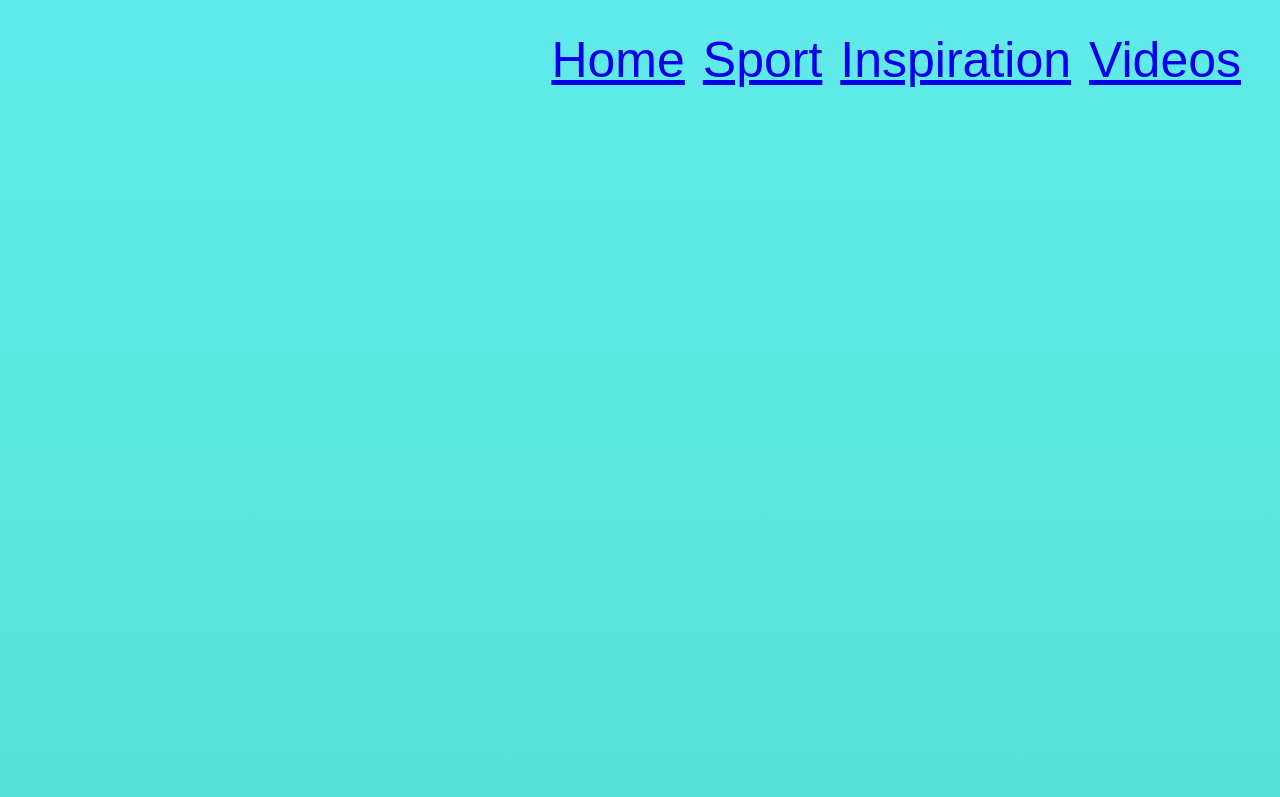
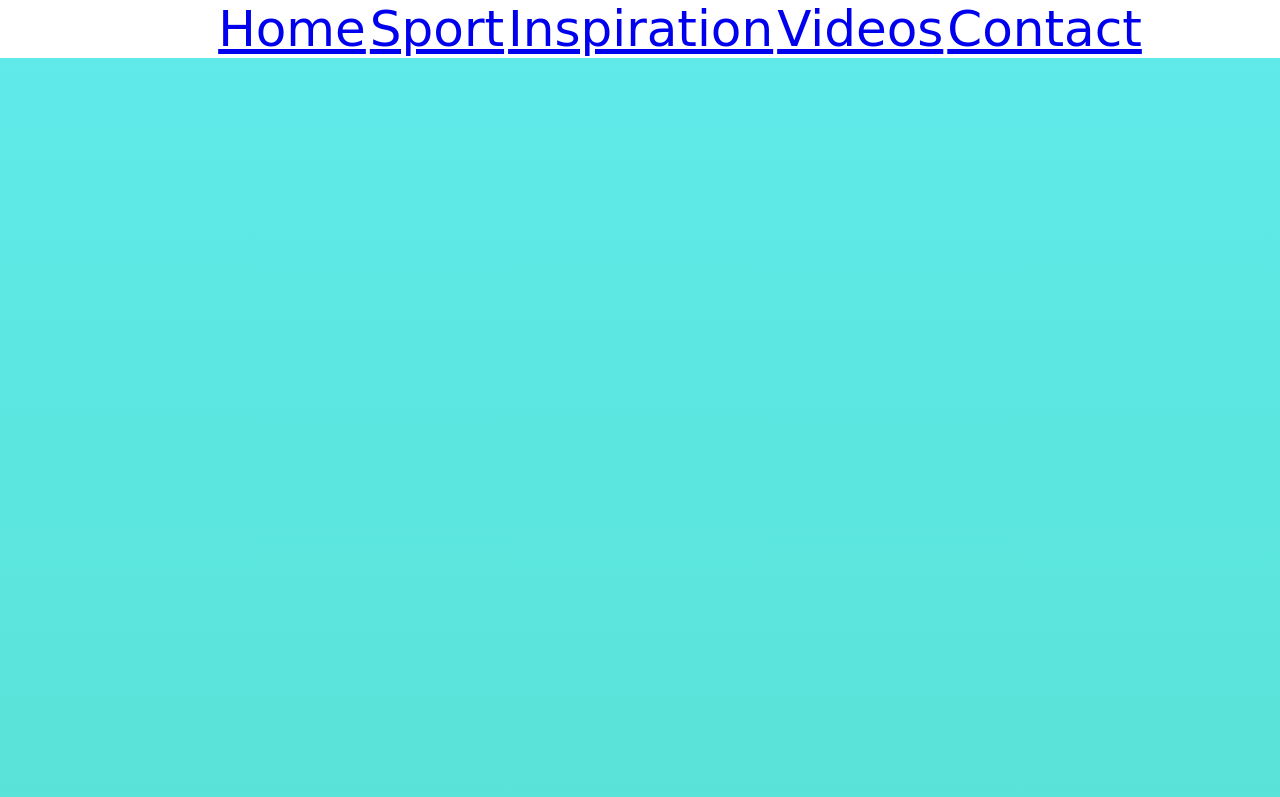
Before and after one commit to manan-liao/Manan, a plain HTML site: page index.html in a window 1280 px wide. Shown: the top 797 px of the page. Drawn offline with Linux system fonts and the light colour scheme; a web font is replaced by a local one.

Commit message:
Add files via upload

```diff
--- a/index.html
+++ b/index.html
@@ -4,6 +4,7 @@
     <li class="links"><a href="#sport">Sport</a></li>
     <li class="links"><a href="Inspiration">Inspiration</a></li>
     <li class="links"><a href="Videos">Videos</a></li>
+    <li class="links"><a href="contact">Contact</a></li>
 </ul>
 
 <head>
@@ -48,4 +49,15 @@
         <iframe width="1280" height="720" src="https://www.youtube.com/embed/QE7MAyHTNSY" frameborder="0" allow="accelerometer; autoplay; clipboard-write; encrypted-media; gyroscope; picture-in-picture" allowfullscreen></iframe>
         <iframe width="1280" height="720" src="https://www.youtube.com/embed/dPFbF8BRndE" frameborder="0" allow="accelerometer; autoplay; clipboard-write; encrypted-media; gyroscope; picture-in-picture" allowfullscreen></iframe>
     </section>
-</body></html>
+
+    <section id="contact">
+        <iframe src="https://www.google.com/maps/embed?pb=!1m18!1m12!1m3!1d3769.5883486797884!2d72.88846041594095!3d19.1257067553758!2m3!1f0!2f0!3f0!3m2!1i1024!2i768!4f13.1!3m3!1m2!1s0x3be7c97f346053b7%3A0xacf72f56793d190a!2sWhitehat%20Education%20Technology%20Pvt.%20Ltd.!5e0!3m2!1sen!2sau!4v1610579434604!5m2!1sen!2sau" width="600" height="450" frameborder="0" style="border:0;" allowfullscreen="" aria-hidden="false" tabindex="0"></iframe>
+        <div class="contact_1">
+            <a href="mailto:manan.liao@gmail.com?Subject=Hello">
+                <i class="fa fa-envelope"></i> &nbsp;&nbsp;<h3>manan.liao@gmail.com</h3>
+            </a>
+        </div>
+    </section>
+</body>
+
+</html>
--- a/style.css
+++ b/style.css
@@ -80,25 +80,21 @@ p {
 }
 
 .menu {
-    list-style: none;
-    position: absolute;
-    top: 10px;
-    right: 30px;
+    background-color: white;
+    float: center;
+    position: fixed;
+    top: 0px;
+    margin-top: 0px;
+    width: 100%;
     z-index: 10;
     cursor: pointer;
-    font-family: 'Pirata One', cursive;
-    float: left;
 }
 
 .links {
-    float: left;
-    color: white;
-    padding-top: 5px;
-    padding-left: 9px;
-    padding-right: 9px;
-    padding-bottom: 5px;
-    font-family: fantasy;
+    font-family: 'Pirata One', cursive;
     font-size: 50px;
+    display: inline;
+    color: purple;
 }
 
 .links:hover {
@@ -127,3 +123,17 @@ img:hover {
     text-align: center;
     font-size: 42px;
 }
+#contact iframe {
+    width: 100%;
+    height: 600px;
+}
+.contact_1 h3 {
+    display: inline;
+}
+.contact_1 a {
+    color: white;
+    text-shadow: none;
+}
+#contact {
+    background-color: firebrick;
+}
```
